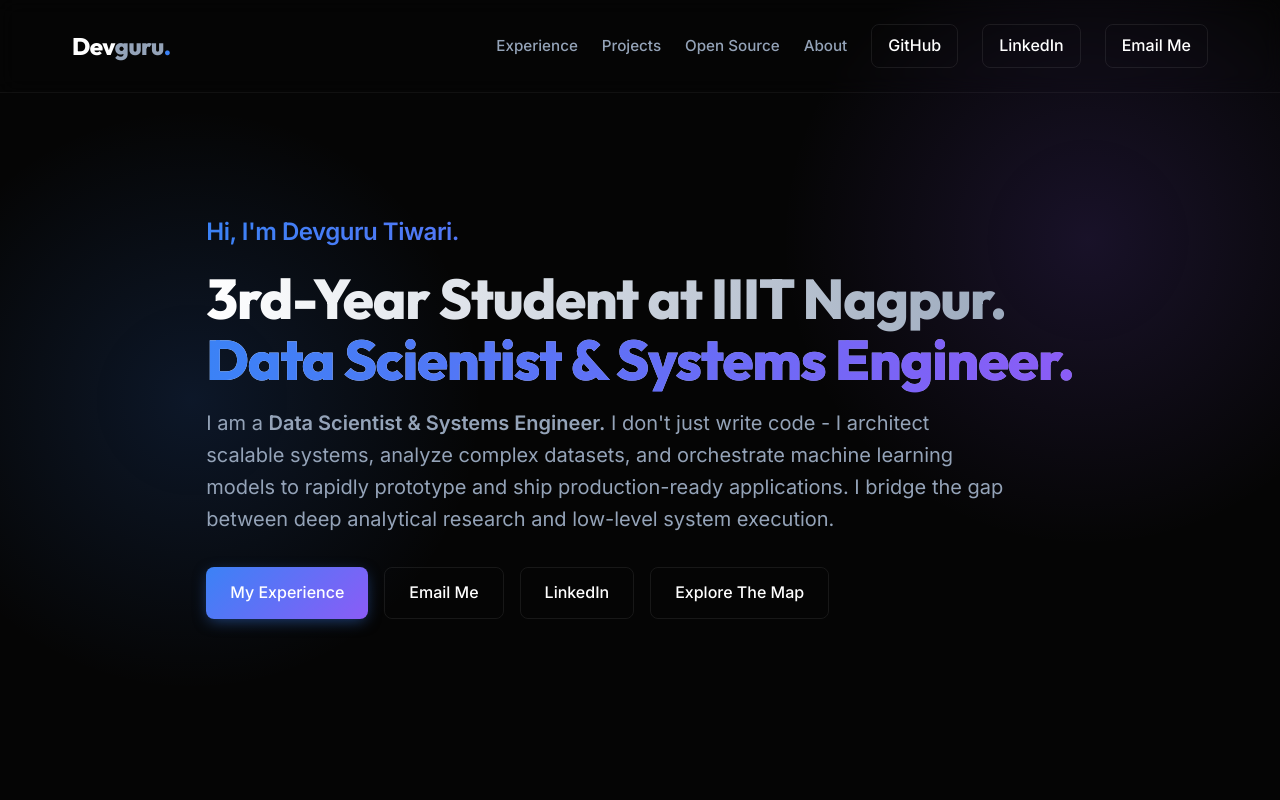
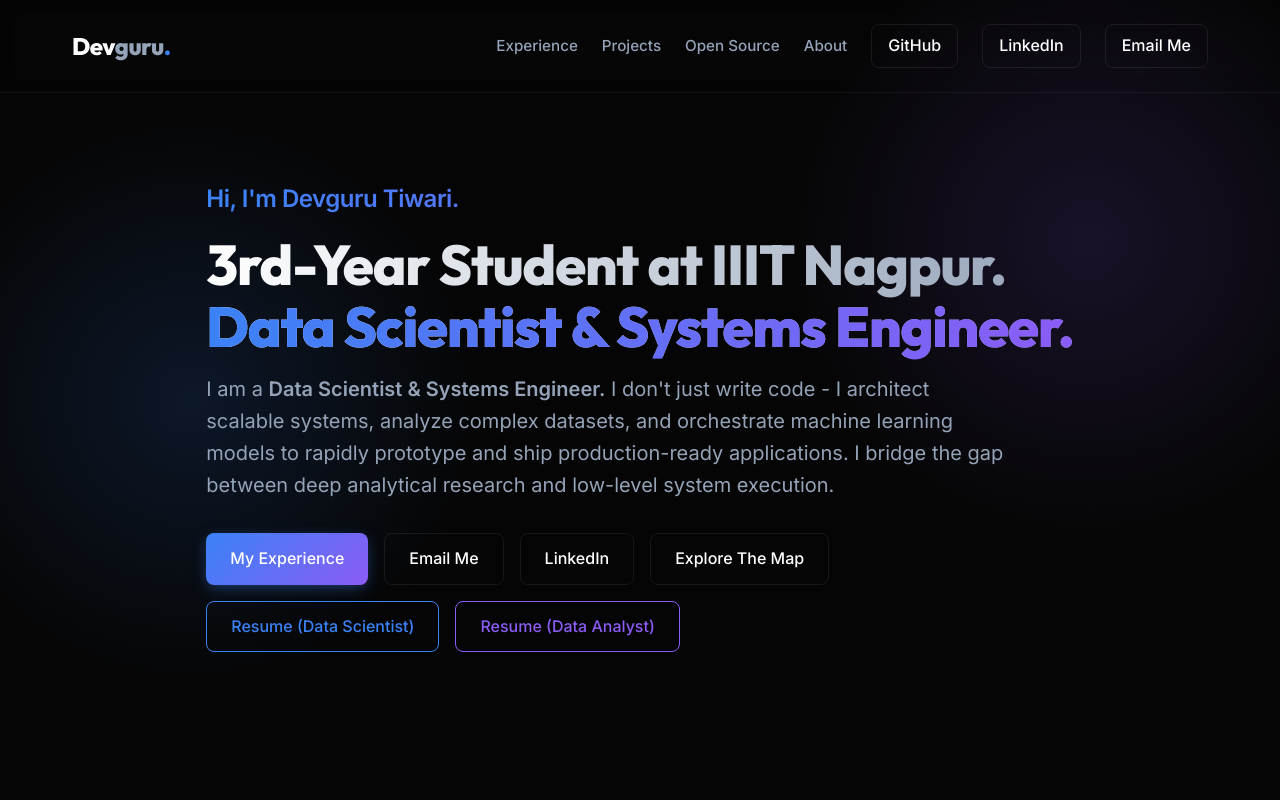
Before and after one commit to Devguru-codes/my_portfolio_website, a React (Vite) app: page / in a window 1280 px wide. Shown: the top 800 px of the page. Built offline with nearby package versions, Linux system fonts and the light colour scheme.

Commit message:
Add resumes and download links to portfolio

```diff
--- a/src/App.jsx
+++ b/src/App.jsx
@@ -351,6 +351,10 @@ function App() {
                 <a href="https://www.linkedin.com/in/devguru-tiwari/" target="_blank" rel="noreferrer" className="btn btn-linkedin">LinkedIn</a>
                 <a href="#map" className="btn btn-outline">Explore The Map</a>
               </div>
+              <div style={{ display: 'flex', gap: '1rem', flexWrap: 'wrap', marginTop: '1rem' }}>
+                <a href="/resume_data_scientist_real_96_ats.pdf" target="_blank" rel="noreferrer" className="btn btn-outline" style={{ borderColor: 'var(--accent-color)', color: 'var(--accent-color)', transition: 'all 0.2s' }} onMouseOver={(e) => { e.target.style.backgroundColor = 'var(--accent-color)'; e.target.style.color = '#000'; }} onMouseOut={(e) => { e.target.style.backgroundColor = 'transparent'; e.target.style.color = 'var(--accent-color)'; }}>Resume (Data Scientist)</a>
+                <a href="/resume_data_analyst_ats_94.pdf" target="_blank" rel="noreferrer" className="btn btn-outline" style={{ borderColor: 'var(--accent-purple)', color: 'var(--accent-purple)', transition: 'all 0.2s' }} onMouseOver={(e) => { e.target.style.backgroundColor = 'var(--accent-purple)'; e.target.style.color = '#fff'; }} onMouseOut={(e) => { e.target.style.backgroundColor = 'transparent'; e.target.style.color = 'var(--accent-purple)'; }}>Resume (Data Analyst)</a>
+              </div>
             </div>
           </div>
         </section>
```
Also changed, not shown: 2 other files (tests, documents, lock files or other folders).
